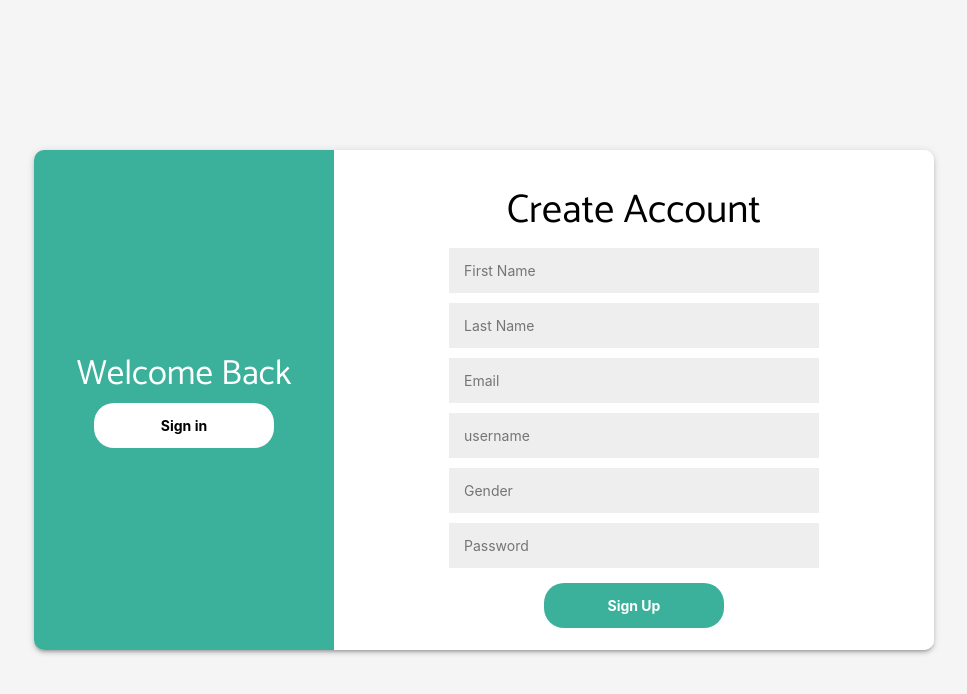
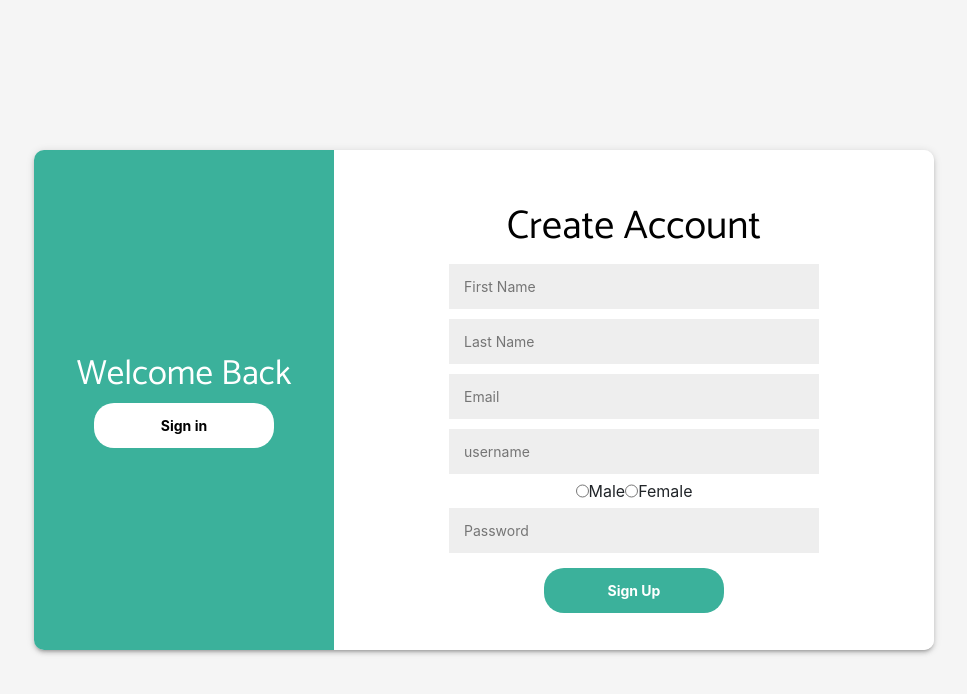
Before and after one commit to VarshaPrasanna/PharmacyReact, a React (Create React App) app in the folder frontend/: page /signup in a window 1280 px wide. Shown: the top 694 px of the page, without its empty margins (156-1123 px from the left). Built offline with nearby package versions, Linux system fonts and the light colour scheme; the HTML template or start-up script is replaced by a standard one.

Commit message:
gender radio

```diff
--- a/frontend/src/components/Signup/Signup.jsx
+++ b/frontend/src/components/Signup/Signup.jsx
@@ -89,15 +89,20 @@ const Signup = () => {
 							required
 							className={styles.input}
 						/>
+						<div className='row' >
                         <input
-							type="text"
-							placeholder="Gender"
+							type="radio"
 							name="gender"
 							onChange={handleChange}
-							value={data.gender}
-							required
-							className={styles.input}
-						/>
+							value="Male"
+						/>Male
+						<input
+							type="radio"
+							name="gender"
+							onChange={handleChange}
+							value="Female"
+						/>Female
+						</div>
 						<input
 							type="password"
 							placeholder="Password"
```
